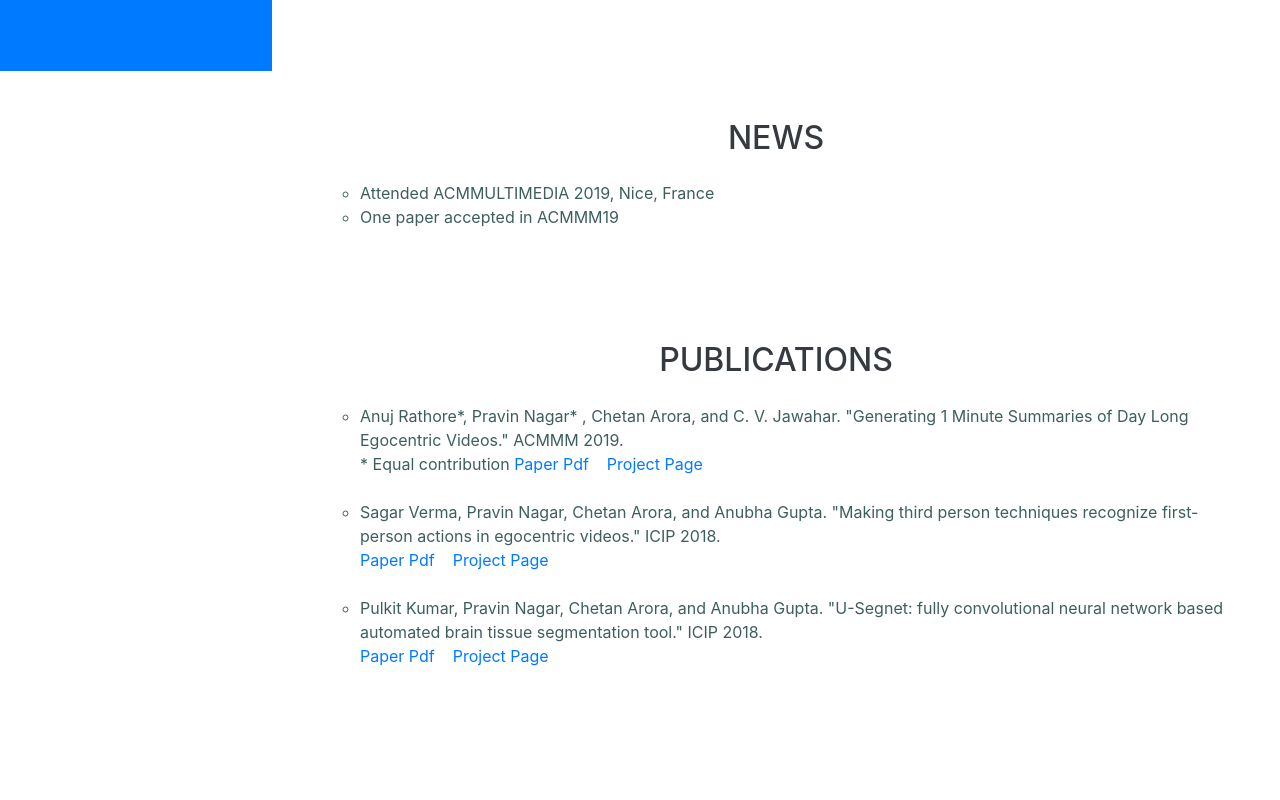
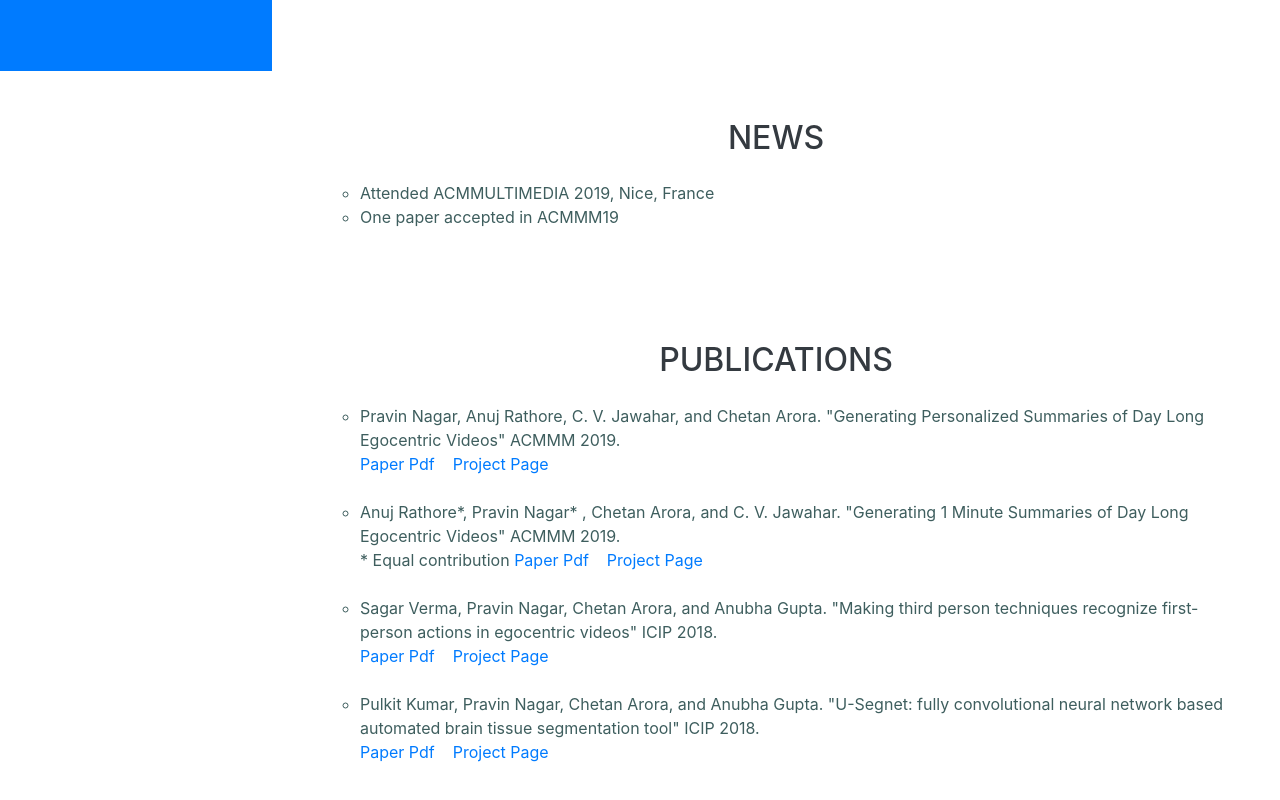
Before and after one commit to Pravin74/pravin74.github.io, a website with bundled scripts: page index.html in a window 1280 px wide. Shown: the part 729-1529 px from the top of the page. Before the commit the page ends 1485 px from the top, so only its background shows below. Built offline with nearby package versions, Linux system fonts and the light colour scheme; a web font is replaced by a local one.

Commit message:
Update index.html

```diff
--- a/index.html
+++ b/index.html
@@ -138,16 +138,18 @@
         <ul class="list-unstyled">
 
                 <ul style="color: #3e5e5e ">
-
-                    <li>Anuj Rathore*, Pravin Nagar* , Chetan Arora, and C. V. Jawahar. "Generating 1 Minute Summaries of Day Long Egocentric Videos." ACMMM 2019.</li>
+                    <li>Pravin Nagar, Anuj Rathore, C. V. Jawahar, and Chetan Arora. "Generating Personalized Summaries of Day Long Egocentric Videos" ACMMM 2019.</li>
+                    <a href="">Paper Pdf<a/> &nbsp&nbsp <a href="">Project Page</a>
+                    <br><br>
+                    <li>Anuj Rathore*, Pravin Nagar* , Chetan Arora, and C. V. Jawahar. "Generating 1 Minute Summaries of Day Long Egocentric Videos" ACMMM 2019.</li>
                     * Equal contribution
                     <a href="https://dl.acm.org/doi/pdf/10.1145/3343031.3350880?download=true">Paper Pdf<a/> &nbsp&nbsp <a href="">Project Page</a>
                     <br><br>
-                    <li>Sagar Verma, Pravin Nagar, Chetan Arora, and Anubha Gupta. "Making third person techniques recognize first-person actions in egocentric videos." ICIP 2018.</li>
+                    <li>Sagar Verma, Pravin Nagar, Chetan Arora, and Anubha Gupta. "Making third person techniques recognize first-person actions in egocentric videos" ICIP 2018.</li>
                     <a href="https://ieeexplore.ieee.org/stamp/stamp.jsp?tp=&arnumber=8451249">Paper Pdf<a/> &nbsp&nbsp <a href="">Project Page</a>
                     <br><br>
 
-                    <li>Pulkit Kumar, Pravin Nagar, Chetan Arora, and Anubha Gupta. "U-Segnet: fully convolutional neural network based automated brain tissue segmentation tool." ICIP 2018. </li>
+                    <li>Pulkit Kumar, Pravin Nagar, Chetan Arora, and Anubha Gupta. "U-Segnet: fully convolutional neural network based automated brain tissue segmentation tool" ICIP 2018. </li>
                     <a href="https://ieeexplore.ieee.org/stamp/stamp.jsp?tp=&arnumber=8451295">Paper Pdf<a/> &nbsp&nbsp <a href="">Project Page</a>
                     <br><br>
 
```
